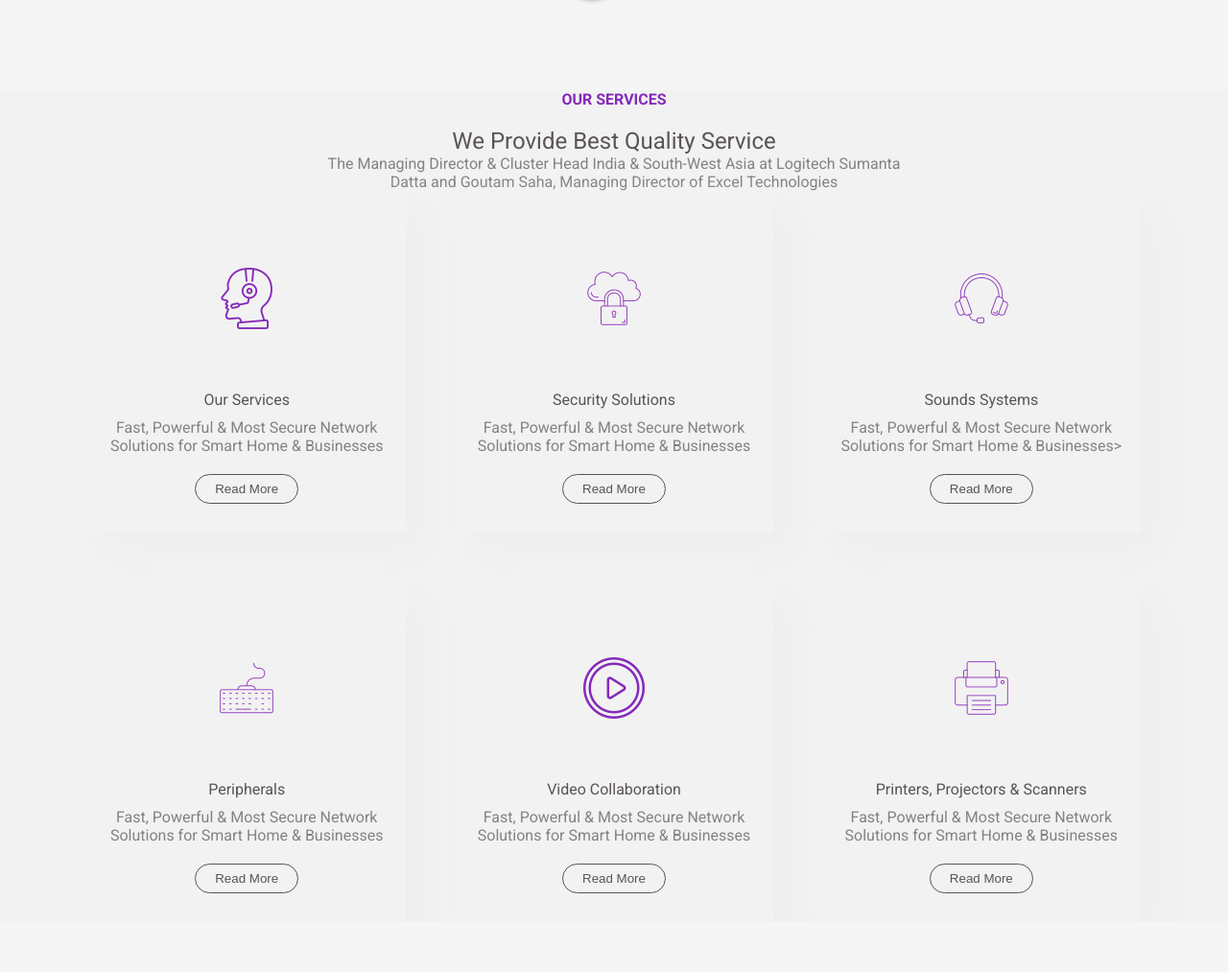
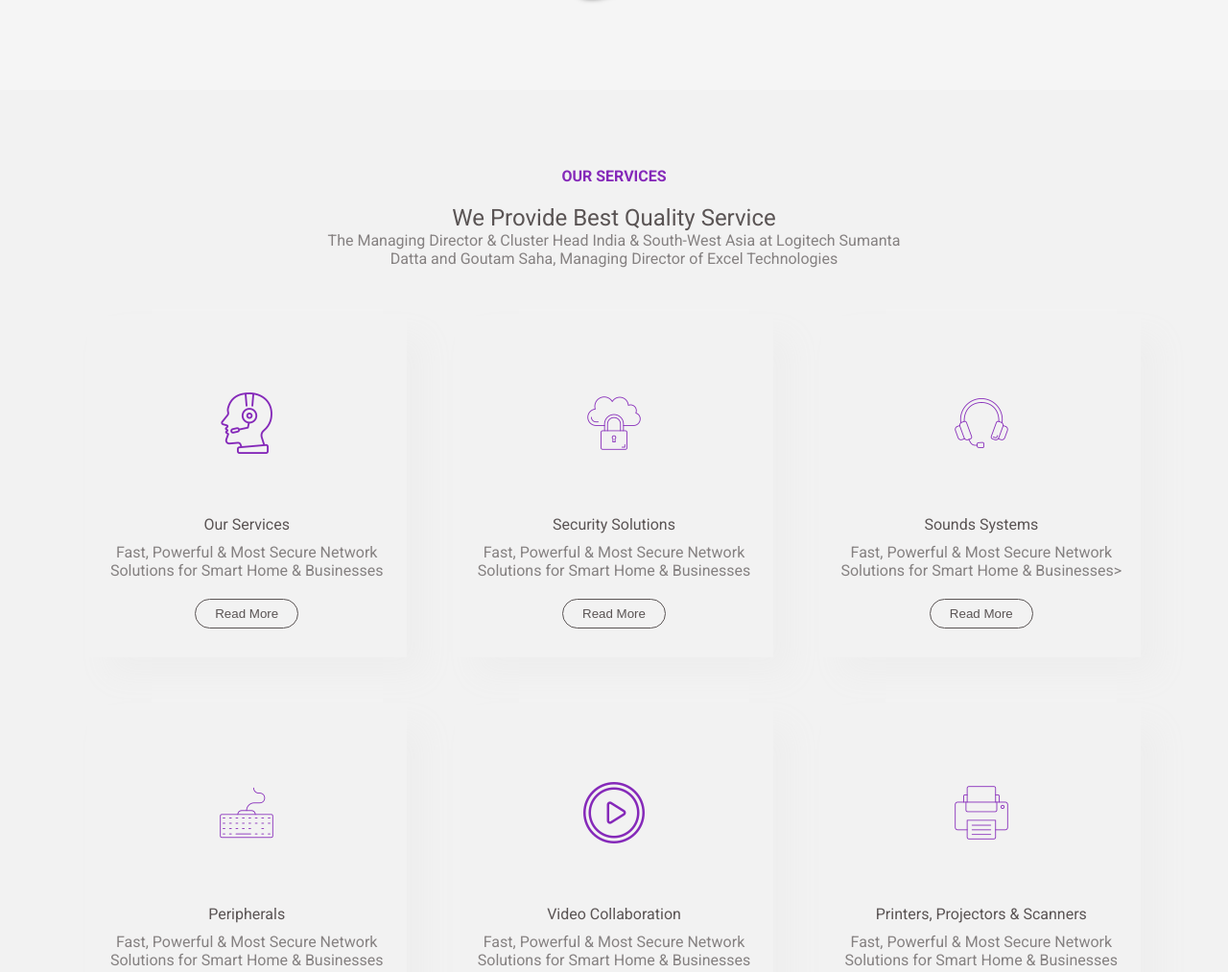
Before and after one commit to PetarDjukic1/Ab-Tech, a plain HTML site: page index.html in a window 1280 px wide. Shown: the part 394-1407 px from the top of the page at 96% size. Before the commit the page ends 1355 px from the top, so only its background shows below. Drawn offline with Linux system fonts and the light colour scheme.

Commit message:
small padding fix

```diff
--- a/css/style.css
+++ b/css/style.css
@@ -239,11 +239,13 @@ button:hover {
   align-items: center;
   flex-direction: column;
   background-color: var(--body-color1);
+  padding-top: 80px;
 }
 
 .services-text {
   text-align: center;
   color: var(--font);
+  padding-bottom: 50px;
 }
 
 .services-text h4 {
```
